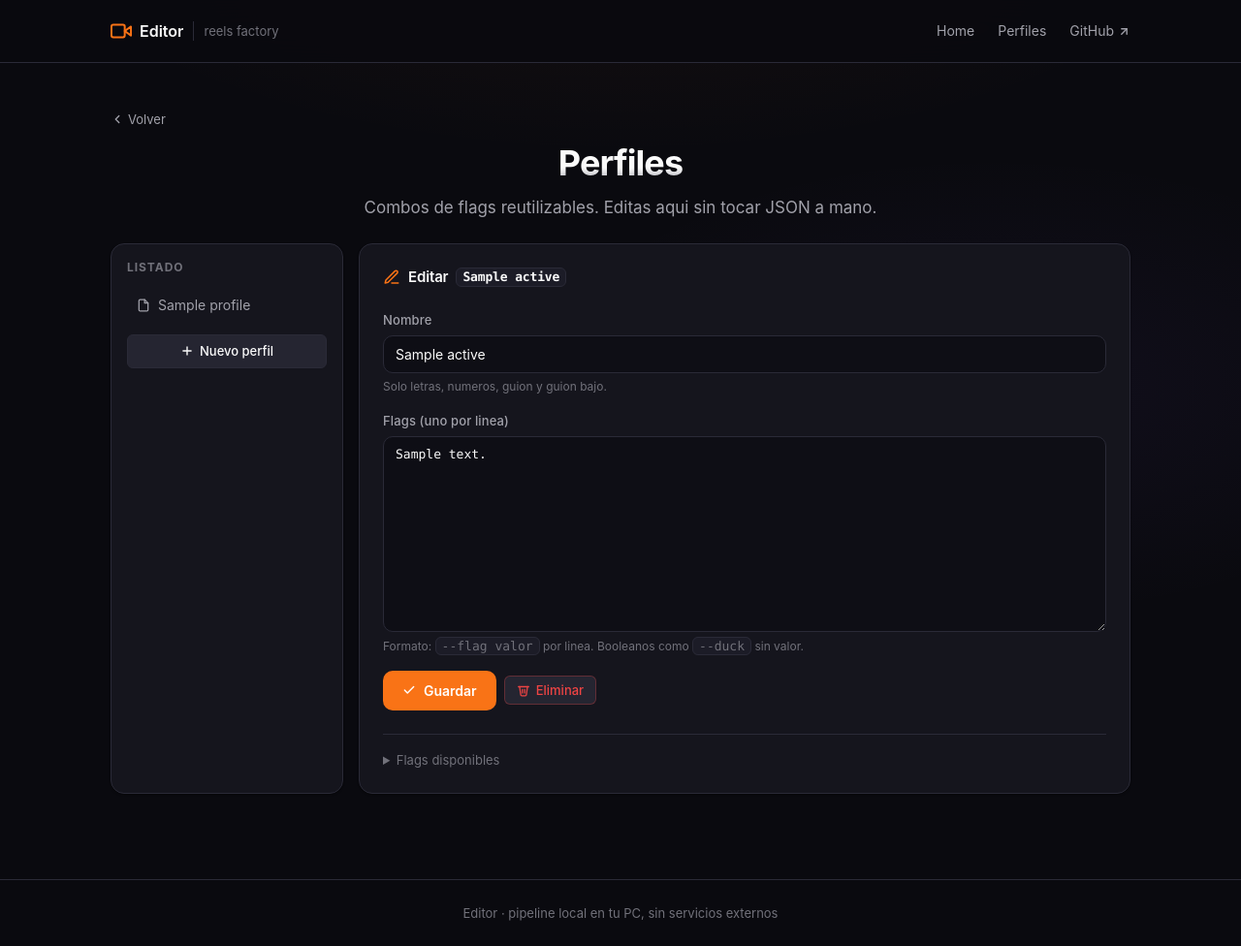
After one commit to ilernetworklleida/editor, a FastAPI app: template app/templates/profiles.html in a window 1280 px wide. The commit adds this page. Shown: the whole page at 97% size. Run offline with FastAPI, Linux system fonts and the light colour scheme; the template is opened without the code that fills it: most values are stand-ins (such as "Sample title", 1, 10 or a date in 2020); some web fonts are replaced.

Commit message:
web UI: editor de perfiles desde navegador + boton cancelar job en vivo + fix de jobs huerfanos al reiniciar (running -> interrupted)

```diff
--- a/app/main.py
+++ b/app/main.py
@@ -165,6 +165,55 @@ def list_jobs(limit: int = 12) -> list[dict]:
     return out
 
 
+def reset_orphan_jobs() -> None:
+    """Al arrancar, marca jobs en running/queued como 'interrupted' (porque
+    el subprocess se mato al reiniciar el servidor)."""
+    if not JOBS_DIR.exists():
+        return
+    fixed = 0
+    now = datetime.now().isoformat()
+    for p in JOBS_DIR.glob("*.json"):
+        try:
+            d = json.loads(p.read_text(encoding="utf-8"))
+            if d.get("status") in ("running", "queued"):
+                d["status"] = "interrupted"
+                d["ended"] = d.get("ended") or now
+                p.write_text(
+                    json.dumps(d, indent=2, ensure_ascii=False),
+                    encoding="utf-8",
+                )
+                fixed += 1
+        except Exception:
+            pass
+    if fixed:
+        print(f"[startup] {fixed} jobs huerfanos marcados como 'interrupted'")
+
+
+def kill_process_tree(pid: int) -> bool:
+    """Mata un proceso y todos sus hijos (cross-platform)."""
+    try:
+        if sys.platform == "win32":
+            res = subprocess.run(
+                ["taskkill", "/F", "/T", "/PID", str(pid)],
+                capture_output=True, text=True,
+            )
+            return res.returncode == 0
+        else:
+            import os as _os
+            import signal as _sig
+            try:
+                _os.killpg(_os.getpgid(pid), _sig.SIGTERM)
+            except ProcessLookupError:
+                return False
+            return True
+    except Exception as e:
+        print(f"[kill] error matando PID {pid}: {e}")
+        return False
+
+
+reset_orphan_jobs()
+
+
 def find_reels(out_dir_name: str) -> list[dict]:
     out_dir = OUTPUT_DIR / out_dir_name
     if not out_dir.exists():
@@ -211,29 +260,41 @@ def run_pipeline_worker(job_id: str) -> None:
     cmd = [sys.executable, str(SCRIPTS_DIR / "auto_reels_pro.py")] + list(job["args"])
     log_path = JOBS_DIR / f"{job_id}.log"
 
+    popen_kwargs: dict = dict(
+        cwd=str(ROOT),
+        stdout=subprocess.PIPE, stderr=subprocess.STDOUT,
+        text=True, encoding="utf-8", errors="replace",
+        bufsize=1,
+    )
+    if sys.platform != "win32":
+        popen_kwargs["start_new_session"] = True  # process group para killpg
+
     try:
         with log_path.open("w", encoding="utf-8") as logf:
-            proc = subprocess.Popen(
-                cmd, cwd=str(ROOT),
-                stdout=subprocess.PIPE, stderr=subprocess.STDOUT,
-                text=True, encoding="utf-8", errors="replace",
-                bufsize=1,
-            )
+            proc = subprocess.Popen(cmd, **popen_kwargs)
+            # Persiste el PID para soportar /cancel
+            job = load_job(job_id) or job
+            job["pid"] = proc.pid
+            save_job(job_id, job)
             assert proc.stdout is not None
             for line in proc.stdout:
                 logf.write(line)
                 logf.flush()
             rc = proc.wait()
         job = load_job(job_id) or job
-        job["status"] = "done" if rc == 0 else "error"
+        # Si ya fue cancelado, respeta ese estado
+        if job.get("status") != "cancelled":
+            job["status"] = "done" if rc == 0 else "error"
         job["return_code"] = rc
         job["ended"] = datetime.now().isoformat()
+        job.pop("pid", None)
         save_job(job_id, job)
     except Exception as e:
         job = load_job(job_id) or job
         job["status"] = "error"
         job["error"] = str(e)
         job["ended"] = datetime.now().isoformat()
+        job.pop("pid", None)
         save_job(job_id, job)
 
 
@@ -390,6 +451,117 @@ async def job_detail(request: Request, job_id: str):
     })
 
 
+@app.post("/job/{job_id}/cancel")
+async def cancel_job(job_id: str):
+    job = load_job(job_id)
+    if not job:
+        raise HTTPException(404, "Job no existe")
+    if job.get("status") not in ("running", "queued"):
+        return JSONResponse({"error": f"Job esta {job.get('status')}"},
+                            status_code=400)
+    pid = job.get("pid")
+    if pid:
+        kill_process_tree(int(pid))
+    job["status"] = "cancelled"
+    job["ended"] = datetime.now().isoformat()
+    save_job(job_id, job)
+    return JSONResponse({"status": "cancelled"})
+
+
+# ===== Profile editor =====
+
+def _read_profile_args(name: str) -> list:
+    p = PROFILES_DIR / f"{name}.json"
+    if not p.exists():
+        return []
+    try:
+        data = json.loads(p.read_text(encoding="utf-8"))
+        if isinstance(data, list):
+            return [str(x) for x in data]
+        if isinstance(data, dict) and "args" in data:
+            return [str(x) for x in data["args"]]
+    except Exception:
+        pass
+    return []
+
+
+def _args_to_text(args: list) -> str:
+    """Convierte ['--style','hype','--grade','vivid'] -> texto multilinea."""
+    out = []
+    i = 0
+    while i < len(args):
+        a = args[i]
+        if not a.startswith("--"):
+            i += 1
+            continue
+        is_bool = a in {"--equal", "--no-hook", "--duck", "--translate-en"}
+        if is_bool or i + 1 >= len(args) or args[i + 1].startswith("--"):
+            out.append(a)
+            i += 1
+        else:
+            out.append(f"{a} {args[i + 1]}")
+            i += 2
+    return "\n".join(out)
+
+
+def _text_to_args(text: str) -> list:
+    """Convierte texto multilinea -> lista de args."""
+    out: list[str] = []
+    for line in text.splitlines():
+        line = line.strip()
+        if not line or line.startswith("#"):
+            continue
+        parts = line.split(None, 1)
+        flag = parts[0]
+        if not flag.startswith("--"):
+            continue
+        if len(parts) == 1:
+            out.append(flag)
+        else:
+            out.append(flag)
+            out.append(parts[1].strip())
+    return out
+
+
+@app.get("/profiles", response_class=HTMLResponse)
+async def profiles_page(request: Request, edit: str = ""):
+    profiles = list_profiles()
+    active = edit if edit in profiles else (edit if edit == "" else "")
+    is_new = (edit == "" and not active) or (edit != "" and edit not in profiles)
+    args = _read_profile_args(active) if active in profiles else []
+    flags_text = _args_to_text(args)
+    return templates.TemplateResponse(request, "profiles.html", {
+        "profiles": profiles,
+        "active": active,
+        "is_new": is_new,
+        "flags_text": flags_text,
+    })
+
+
+@app.post("/profiles/save")
+async def profiles_save(
+    name: str = Form(...),
+    flags_text: str = Form(""),
+):
+    safe = "".join(c for c in name if c.isalnum() or c in ("_", "-"))
+    if not safe:
+        raise HTTPException(400, "Nombre invalido (solo letras/numeros/-_)")
+    args = _text_to_args(flags_text)
+    p = PROFILES_DIR / f"{safe}.json"
+    p.write_text(json.dumps(args, indent=4, ensure_ascii=False) + "\n",
+                 encoding="utf-8")
+    return RedirectResponse(f"/profiles?edit={safe}", status_code=303)
+
+
+@app.post("/profiles/{name}/delete")
+async def profiles_delete(name: str):
+    safe = "".join(c for c in name if c.isalnum() or c in ("_", "-"))
+    p = PROFILES_DIR / f"{safe}.json"
+    if p.exists():
+        p.unlink()
+    return RedirectResponse("/profiles", status_code=303)
+
+
 @app.post("/job/{job_id}/montage")
 async def make_montage(
     job_id: str,
--- a/app/static/styles.css
+++ b/app/static/styles.css
@@ -494,6 +494,8 @@ input[type="file"]::file-selector-button {
 }
 .badge-done { background: rgba(16,185,129,.12); color: var(--success); border-color: rgba(16,185,129,.3); }
 .badge-error { background: rgba(239,68,68,.12); color: var(--error); border-color: rgba(239,68,68,.3); }
+.badge-cancelled { background: rgba(245,158,11,.12); color: var(--warning); border-color: rgba(245,158,11,.3); }
+.badge-interrupted { background: rgba(245,158,11,.12); color: var(--warning); border-color: rgba(245,158,11,.3); }
 @keyframes pulse {
   0%, 100% { opacity: 1; }
   50% { opacity: .3; }
@@ -624,6 +626,84 @@ input[type="file"]::file-selector-button {
   line-height: 1.5;
 }
 
+/* ===== Profiles editor ===== */
+.profiles-layout {
+  display: grid;
+  grid-template-columns: 240px 1fr;
+  gap: var(--space-4);
+}
+.profiles-sidebar { padding: var(--space-4); }
+.sidebar-title {
+  font-size: 12px;
+  text-transform: uppercase;
+  letter-spacing: .08em;
+  color: var(--text-dim);
+  margin: 0 0 var(--space-3) 0;
+}
+.profiles-list { list-style: none; padding: 0; margin: 0 0 var(--space-3); }
+.profiles-list li { margin: 0; }
+.profiles-list a {
+  display: flex;
+  align-items: center;
+  gap: 8px;
+  padding: 8px 10px;
+  border-radius: var(--radius-sm);
+  font-size: 14px;
+  color: var(--text-muted);
+  margin: 2px 0;
+}
+.profiles-list a:hover { background: var(--surface-2); color: var(--text); }
+.profiles-list a.is-active {
+  background: var(--accent-soft);
+  color: var(--accent);
+  font-weight: 500;
+}
+.sidebar-new { width: 100%; justify-content: center; }
+.profiles-editor { padding: var(--space-5); }
+.profile-form .field { margin-bottom: var(--space-4); }
+.profile-actions {
+  display: flex;
+  gap: var(--space-2);
+  align-items: center;
+}
+.btn-danger {
+  color: var(--error);
+  border-color: rgba(239,68,68,.3);
+}
+.btn-danger:hover {
+  background: rgba(239,68,68,.1);
+  color: var(--error);
+  border-color: var(--error);
+}
+.profile-help {
+  margin-top: var(--space-5);
+  padding-top: var(--space-4);
+  border-top: 1px solid var(--border);
+}
+.profile-help summary {
+  cursor: pointer;
+  color: var(--text-dim);
+  font-size: 13px;
+  user-select: none;
+}
+.profile-help pre {
+  margin-top: var(--space-2);
+  background: var(--bg-2);
+  border: 1px solid var(--border);
+  padding: var(--space-3);
+  border-radius: var(--radius-sm);
+  color: var(--text-muted);
+  font-size: 12px;
+  overflow-x: auto;
+}
+
+.card-title-row {
+  display: flex;
+  align-items: center;
+  justify-content: space-between;
+  margin-bottom: var(--space-4);
+}
+
 /* ===== Montage ===== */
 .montage-row {
   display: flex;
@@ -665,4 +745,5 @@ input[type="file"]::file-selector-button {
   .logo-tag { display: none; }
   .main { padding: var(--space-5) 0 var(--space-7); }
   .dropzone { flex-direction: column; text-align: center; gap: var(--space-3); }
+  .profiles-layout { grid-template-columns: 1fr; }
 }
--- a/app/templates/base.html
+++ b/app/templates/base.html
@@ -23,6 +23,7 @@
       </a>
       <nav class="nav">
         <a href="/">Home</a>
+        <a href="/profiles">Perfiles</a>
         <a href="https://github.com/ilernetworklleida/editor" target="_blank" rel="noopener">
           GitHub
           <svg width="13" height="13" viewBox="0 0 24 24" fill="none" stroke="currentColor" stroke-width="2.5" stroke-linecap="round" stroke-linejoin="round">
--- /dev/null
+++ b/app/templates/profiles.html
@@ -0,0 +1,92 @@
+{% extends "base.html" %}
+{% block title %}Perfiles · Editor{% endblock %}
+
+{% block content %}
+<a href="/" class="back-link">
+  <svg width="14" height="14" viewBox="0 0 24 24" fill="none" stroke="currentColor" stroke-width="2.2" stroke-linecap="round" stroke-linejoin="round"><polyline points="15 18 9 12 15 6"></polyline></svg>
+  Volver
+</a>
+
+<section class="hero" style="margin-bottom: var(--space-5);">
+  <h1>Perfiles</h1>
+  <p class="hero-sub">Combos de flags reutilizables. Editas aqui sin tocar JSON a mano.</p>
+</section>
+
+<div class="profiles-layout">
+  <aside class="profiles-sidebar card">
+    <h3 class="sidebar-title">Listado</h3>
+    <ul class="profiles-list">
+      {% for p in profiles %}
+        <li>
+          <a href="/profiles?edit={{ p }}" class="{% if p == active %}is-active{% endif %}">
+            <svg width="14" height="14" viewBox="0 0 24 24" fill="none" stroke="currentColor" stroke-width="2.2" stroke-linecap="round" stroke-linejoin="round"><path d="M14 2H6a2 2 0 0 0-2 2v16a2 2 0 0 0 2 2h12a2 2 0 0 0 2-2V8z"></path><polyline points="14 2 14 8 20 8"></polyline></svg>
+            {{ p }}
+          </a>
+        </li>
+      {% endfor %}
+    </ul>
+    <a href="/profiles?edit=__new__" class="btn-link sidebar-new">
+      <svg width="14" height="14" viewBox="0 0 24 24" fill="none" stroke="currentColor" stroke-width="2.4" stroke-linecap="round" stroke-linejoin="round"><line x1="12" y1="5" x2="12" y2="19"></line><line x1="5" y1="12" x2="19" y2="12"></line></svg>
+      Nuevo perfil
+    </a>
+  </aside>
+
+  <section class="profiles-editor card">
+    <h2 class="card-title">
+      <svg width="18" height="18" viewBox="0 0 24 24" fill="none" stroke="currentColor" stroke-width="2" stroke-linecap="round" stroke-linejoin="round"><path d="M12 20h9"></path><path d="M16.5 3.5a2.121 2.121 0 0 1 3 3L7 19l-4 1 1-4L16.5 3.5z"></path></svg>
+      {% if is_new %}Crear perfil{% else %}Editar <code>{{ active }}</code>{% endif %}
+    </h2>
+    <form method="post" action="/profiles/save" class="profile-form">
+      <div class="field">
+        <label for="name">Nombre</label>
+        <input type="text" name="name" id="name"
+               value="{% if not is_new %}{{ active }}{% endif %}"
+               placeholder="mi_canal" pattern="[a-zA-Z0-9_-]+" required
+               {% if not is_new %}readonly{% endif %}>
+        <small>Solo letras, numeros, guion y guion bajo.</small>
+      </div>
+      <div class="field">
+        <label for="flags_text">Flags (uno por linea)</label>
+        <textarea name="flags_text" id="flags_text" rows="12"
+                  placeholder="--style hype&#10;--grade cinematic&#10;--chunk 2&#10;--duration 25&#10;--outro @tu_canal\nSigueme&#10;--duck">{{ flags_text }}</textarea>
+        <small>Formato: <code>--flag valor</code> por linea. Booleanos como <code>--duck</code> sin valor.</small>
+      </div>
+      <div class="profile-actions">
+        <button type="submit" class="btn-primary">
+          <svg width="14" height="14" viewBox="0 0 24 24" fill="none" stroke="currentColor" stroke-width="2.4" stroke-linecap="round" stroke-linejoin="round"><polyline points="20 6 9 17 4 12"></polyline></svg>
+          Guardar
+        </button>
+        {% if not is_new %}
+          <button type="submit" class="btn-link btn-danger"
+                  formaction="/profiles/{{ active }}/delete" formmethod="post"
+                  onclick="return confirm('Eliminar perfil {{ active }}?');">
+            <svg width="14" height="14" viewBox="0 0 24 24" fill="none" stroke="currentColor" stroke-width="2.2" stroke-linecap="round" stroke-linejoin="round"><polyline points="3 6 5 6 21 6"></polyline><path d="M19 6l-2 14a2 2 0 0 1-2 2H9a2 2 0 0 1-2-2L5 6"></path><path d="M10 11v6"></path><path d="M14 11v6"></path></svg>
+            Eliminar
+          </button>
+        {% endif %}
+      </div>
+    </form>
+
+    <details class="profile-help">
+      <summary>Flags disponibles</summary>
+      <pre>--style {clean|hype|money}
+--grade {none|warm|cold|cinematic|vivid}
+--duration N        (segundos por reel)
+--chunk N           (palabras por bocadillo)
+--skip-start N
+--skip-end N
+--music path/al/mp3
+--music-vol 0.18
+--duck              (true ducking de musica)
+--watermark path/al/png
+--watermark-pos {br|bl|tr|tl}
+--watermark-scale 12
+--outro "@canal\nCTA"
+--outro-duration 1.5
+--no-hook           (quita gancho del inicio)
+--translate-en      (subs EN extra)
+--equal             (corte equal en vez de smart highlights)</pre>
+    </details>
+  </section>
+</div>
+{% endblock %}
```
Also changed, not shown: app/static/job.js (+23 -0 lines), app/templates/job.html (+12 -4 lines).
